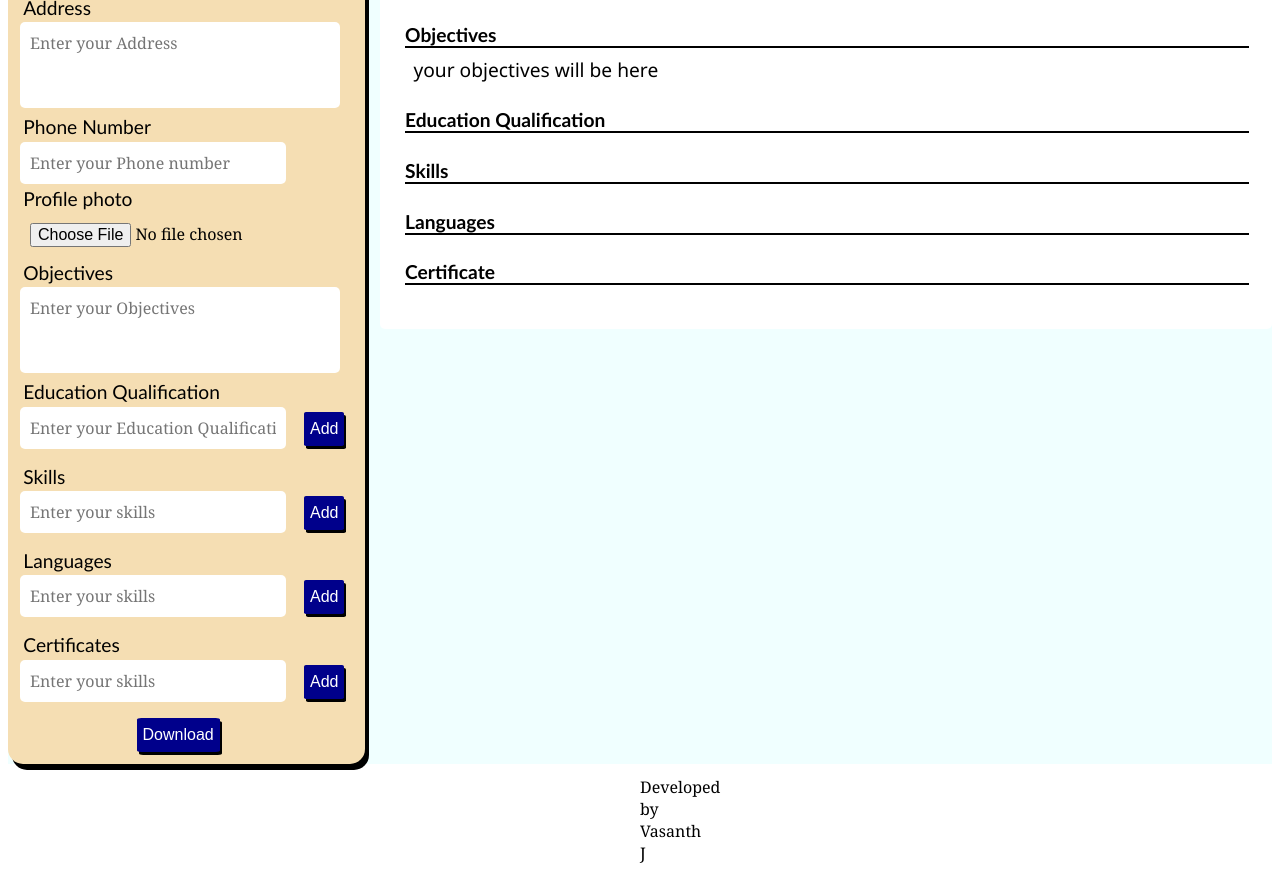
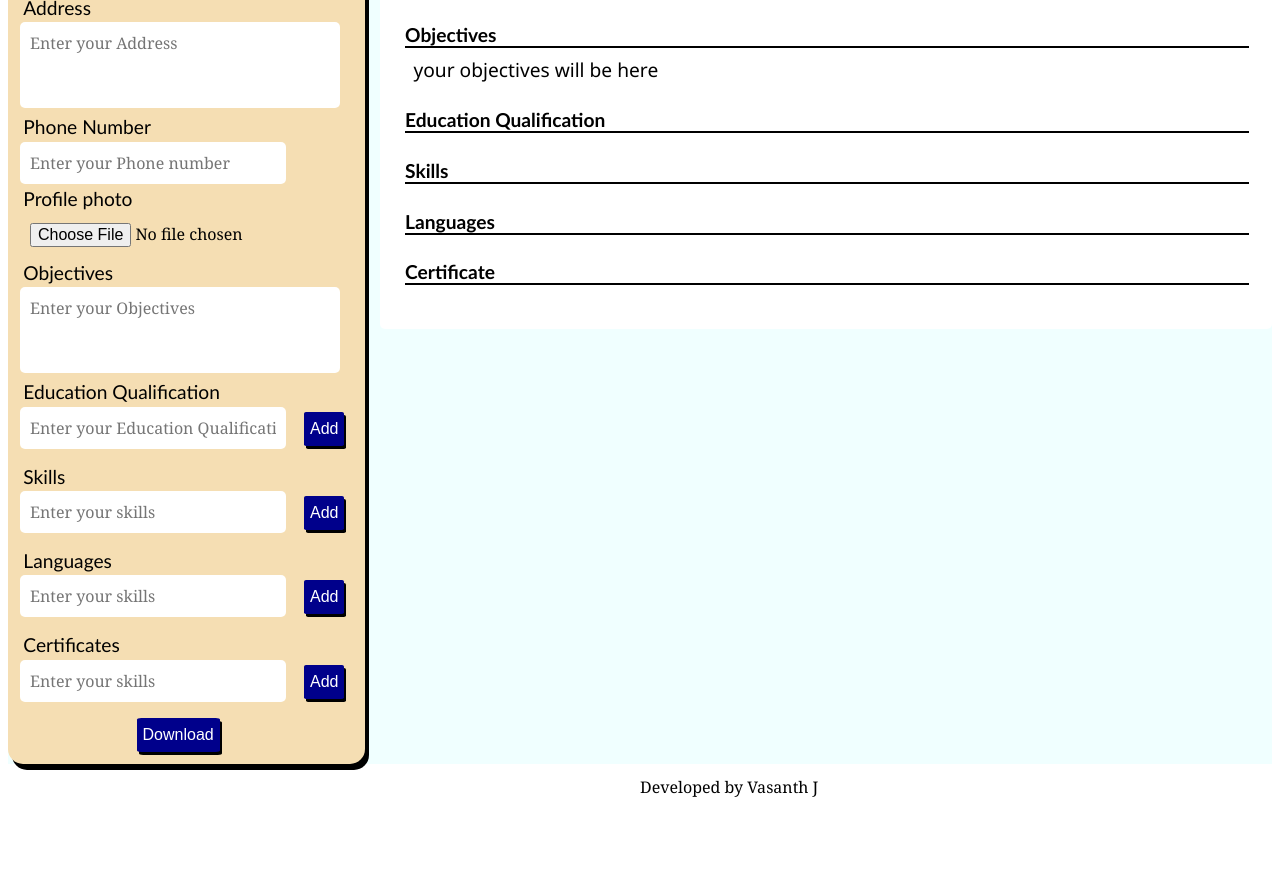
Before and after one commit to proking21/ResumeConstructor, a plain HTML site: page index.html in a window 1280 px wide. Shown: the part 171-1047 px from the top of the page. After the commit the page ends 981 px from the top, so only its background shows below. Drawn offline with Linux system fonts and the light colour scheme.

Commit message:
Update index.html

```diff
--- a/index.html
+++ b/index.html
@@ -3,7 +3,7 @@
 <head>
     <meta charset="UTF-8">
     <meta name="viewport" content="width=device-width, initial-scale=1.0">
-    <title>Document</title>
+    <title>Resume Constructor</title>
     <link rel="stylesheet" href="./index.css" />
 </head>
 <body>
@@ -90,7 +90,7 @@
         </ul>
     </div>
 </div>
-    <footer style="margin:12px 50%;">Developed by Vasanth J</footer>
+    <footer style="margin:12px 50%;width:400px;">Developed by Vasanth J</footer>
     <script src="./index.js"></script>
 </body>
 </html>
```
